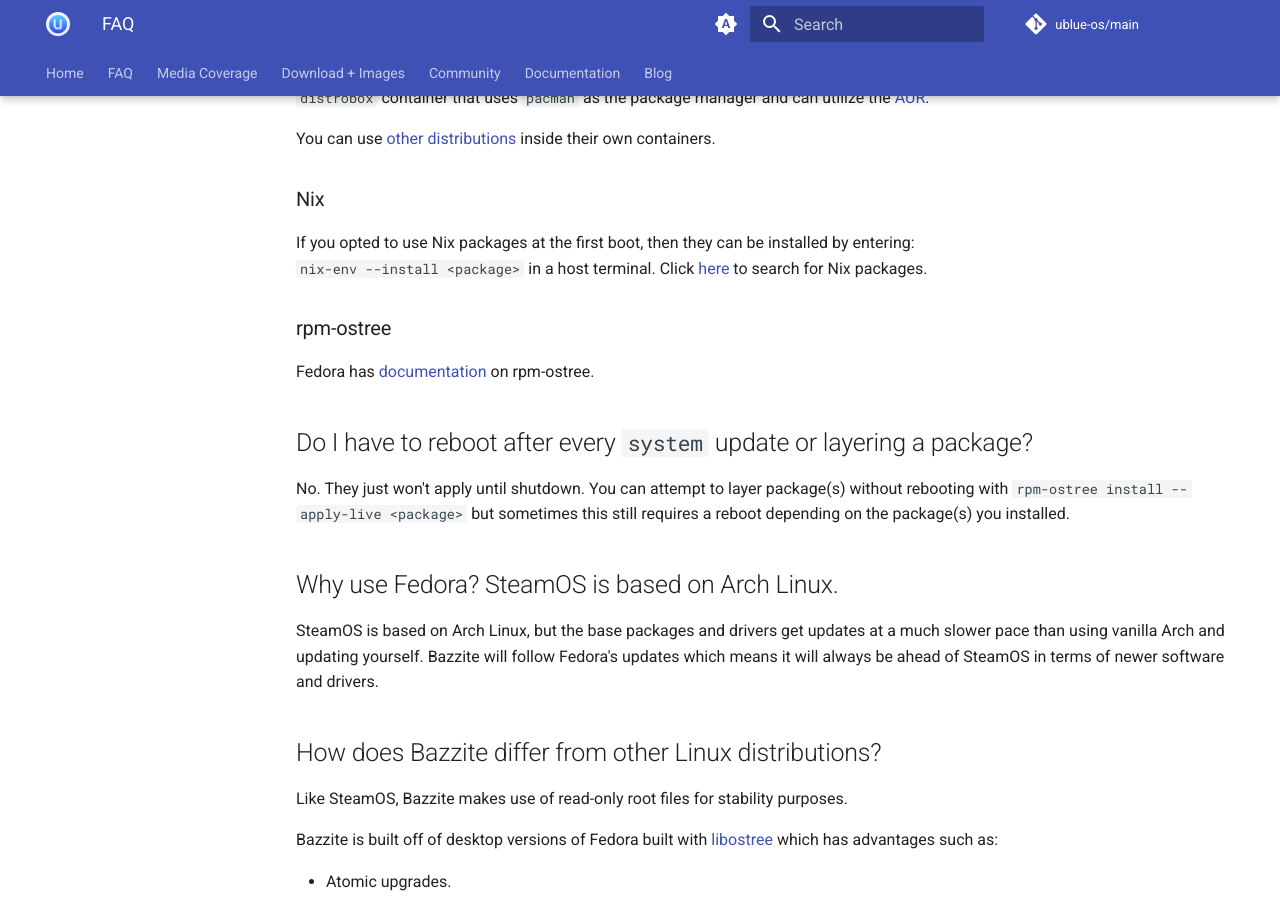
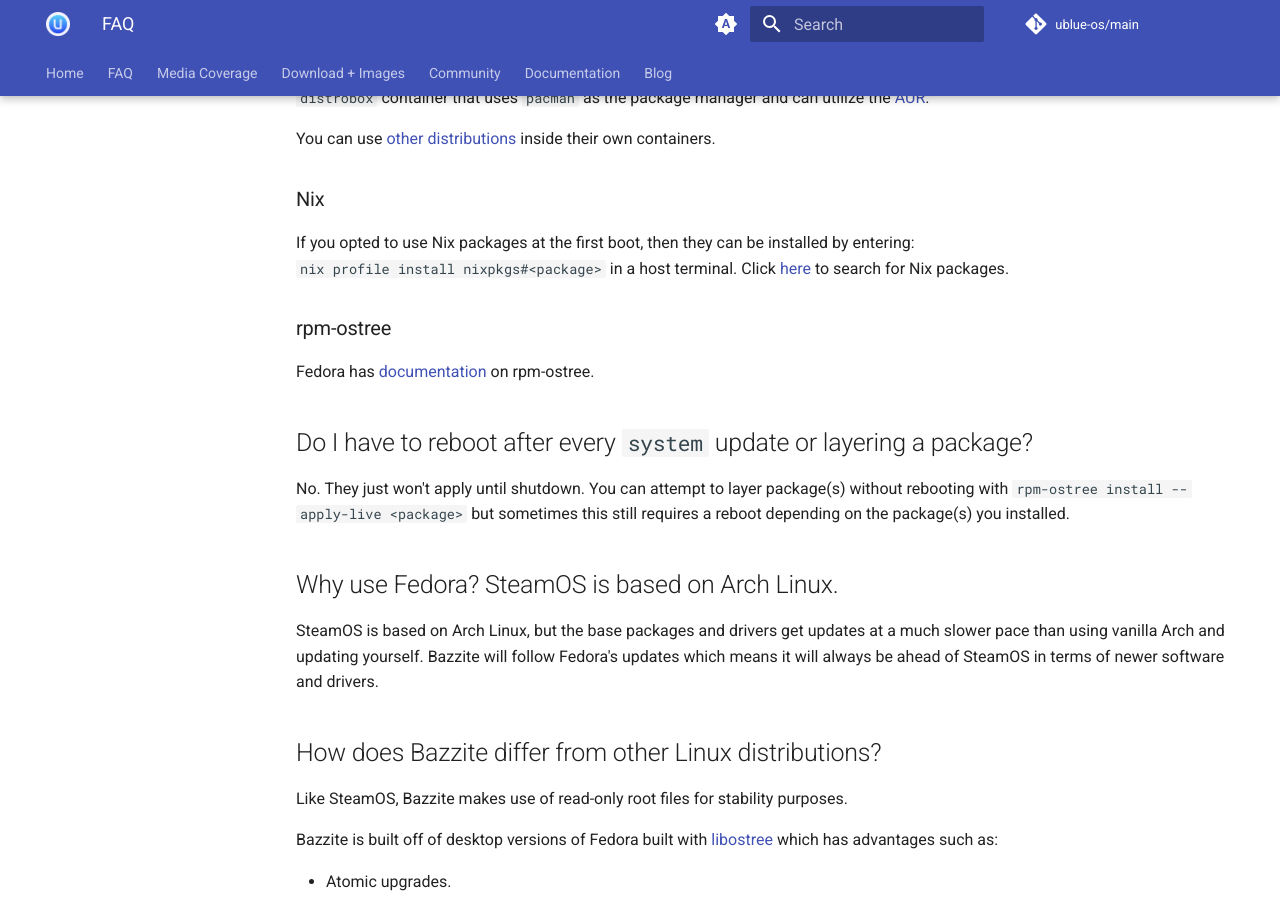
Before and after one commit to ublue-os/website, an MkDocs documentation site: the page built from docs/images/bazzite/FAQ.md, in a window 1280 px wide and 900 px high, scrolled down 1847 px. Built offline with MkDocs 1.6.1 and Material for MkDocs 9.7.7, drawn with Linux system fonts in a browser that asks for light colours; comment, search, counter and statistics services are not loaded.

Commit message:
fix: nix package installation method
supposedly nix-env is not the proper way anymore.

```diff
--- a/docs/images/bazzite/FAQ.md
+++ b/docs/images/bazzite/FAQ.md
@@ -59,7 +59,7 @@ You can use [other distributions](https://github.com/89luca89/distrobox/blob/mai
 ### Nix
 
 If you opted to use Nix packages at the first boot, then they can be installed by entering:
-`nix-env --install <package>` in a host terminal.  Click [here](https://search.nixos.org/packages) to search for Nix packages.
+`nix profile install nixpkgs#<package>` in a host terminal.  Click [here](https://search.nixos.org/packages) to search for Nix packages.
 
 ### rpm-ostree
 
```
